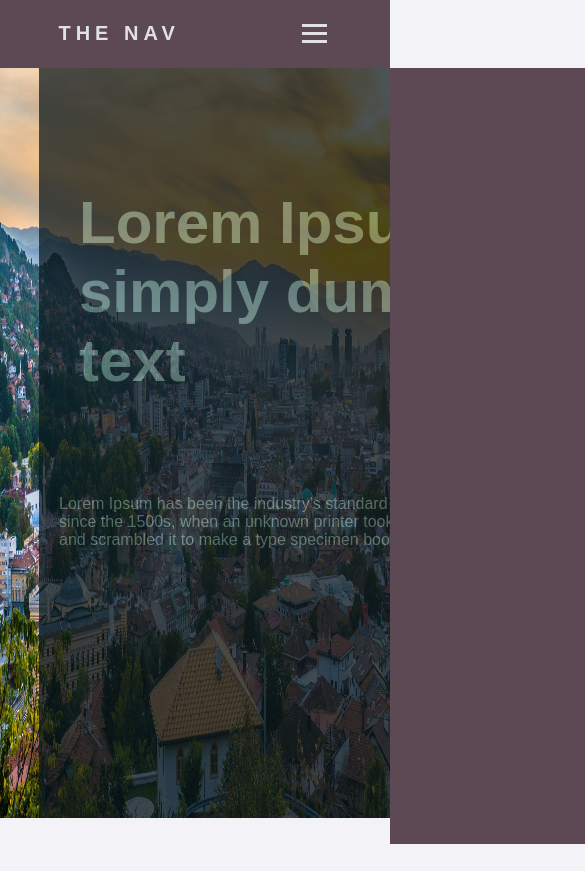
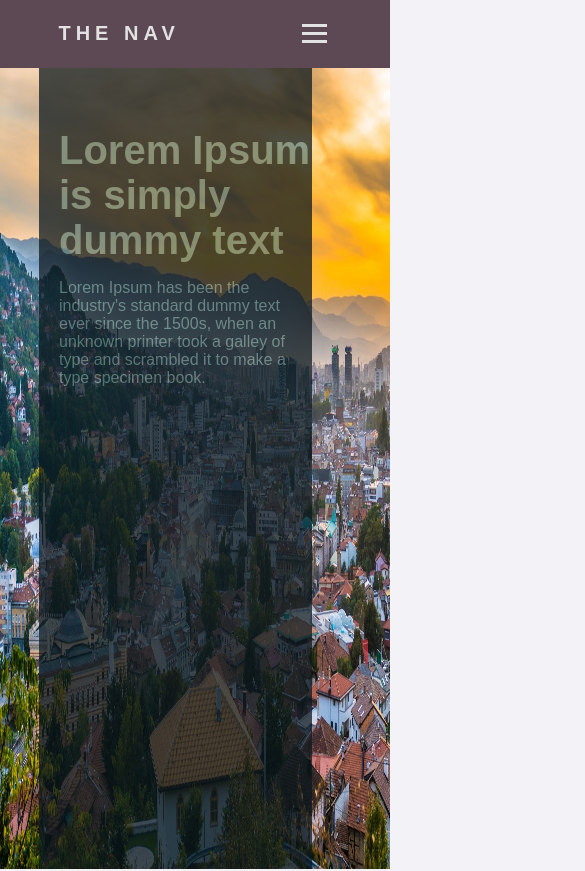
Before and after one commit to devAbu/a-boc_portfolio, a website: page index.html in a window 390 px wide. Shown: the top 871 px of the page, 585 px wide, since content can reach past the window. Drawn offline with nearby package versions, Linux system fonts and the light colour scheme; a web font is replaced by a local one.

Commit message:
Navbar - Hero section

```diff
--- a/assets/css/style.less
+++ b/assets/css/style.less
@@ -1337,6 +1337,7 @@ div.circle {
       display: flex;
       justify-content: space-around;
       width: 30%;
+      /* transform: translateX(100%); */
 
       li {
         list-style: none;
@@ -1380,6 +1381,7 @@ div.circle {
   .newNav {
     nav {
       .nav-links {
+        overflow: hidden;
         position: absolute;
         right: 0;
         height: 92vh;
@@ -1389,10 +1391,9 @@ div.circle {
         flex-direction: column;
         align-items: center;
         z-index: 999;
-        width: 50%;
+        width: 0%;
         transform: translateX(100%);
-        transition: transform 0.5s ease-in;
-
+        transition: transform 0.5s ease-in, width 0.5s ease-in-out;
         li {
           opacity: 0;
         }
@@ -1407,6 +1408,7 @@ div.circle {
 
 .nav-active {
   transform: translateX(0%) !important;
+  width: 50% !important;
 }
 
 @keyframes navLinkFade {
@@ -1435,20 +1437,20 @@ div.circle {
 .prviDio div.slika {
   img {
     width: 100%;
-    height: 750px;
+    height: 95vh;
     position: absolute;
   }
   div.pozadinaTekst {
     background-color: #0a171c;
     opacity: 73%;
-    height: 750px;
-    width: 500px;
+    height: 95vh;
+    width: 30vw;
     margin-left: 10%;
 
     h1 {
       padding-top: 120px;
       padding-left: 40px;
-      font-size: 60px;
+      font-size: 3.5em;
       color: #618179;
     }
     p {
@@ -1456,6 +1458,23 @@ div.circle {
       padding-left: 20px;
       padding-right: 20px;
       color: #618179;
+    }
+  }
+}
+
+@media only screen and (max-width: 768px) {
+  .prviDio div.slika {
+    div.pozadinaTekst {
+      width: 70vw;
+
+      h1 {
+        padding-top: 60px;
+        padding-left: 20px;
+        font-size: 2.5em;
+      }
+      p {
+        padding-top: 1em;
+      }
     }
   }
 }
--- a/index.html
+++ b/index.html
@@ -58,29 +58,6 @@ Considering that the company's work so far has achieved enviable results, which
 
   <body>
     <!---Update-->
-    <!--   <section class="navbar">
-      <div class="topnav">
-        <a class="left" href="#"
-          ><img src="assets/images/Instagram-zeleni.svg"
-        /></a>
-        <a class="left" href="#"
-          ><img src="assets/images/facebook-zeleni.svg"
-        /></a>
-        <a class="left" href="#"><img src="assets/images/email-min.png" /></a>
-        <div class="middle">
-          <a class="middle" href="#"
-            ><img src="assets/images/FbProfilePNG.png"
-          /></a>
-        </div>
-        <div class="right">
-          <a class="right" href="#">About us</a>
-          <a class="right" href="#">Services</a>
-          <a class="right" href="#">Portfolio</a>
-          <button>Contact us</button>
-        </div>
-      </div>
-    </section> -->
-
     <section class="newNav">
       <nav>
         <div class="logo">
@@ -124,7 +101,7 @@ Considering that the company's work so far has achieved enviable results, which
       </div>
     </section>
 
-    <section class="DrugiDio">
+    <!-- <section class="DrugiDio">
       <div class="Naslov">
         <h3>What is Loerm Ipsum?</h3>
         <p>
@@ -291,7 +268,7 @@ Considering that the company's work so far has achieved enviable results, which
           <img src="./assets/images/Bih-Corona-min.jpg" style="width: 100%" />
         </div>
       </div>
-    </section>
+    </section> -->
 
     <!---Kraj Update-a-->
     <!-- <section class="title">
@@ -559,7 +536,7 @@ Considering that the company's work so far has achieved enviable results, which
       </div>
     </section> -->
 
-    <section class="contact">
+    <!-- <section class="contact">
       <div class="container">
         <span class="big-circle2"></span>
         <img
@@ -676,7 +653,7 @@ Considering that the company's work so far has achieved enviable results, which
           </div>
         </div>
       </div>
-    </section>
+    </section> -->
 
     <footer>
       <p>ABOC &copy;2021</p>
```
Also changed, not shown: assets/css/style.css.
